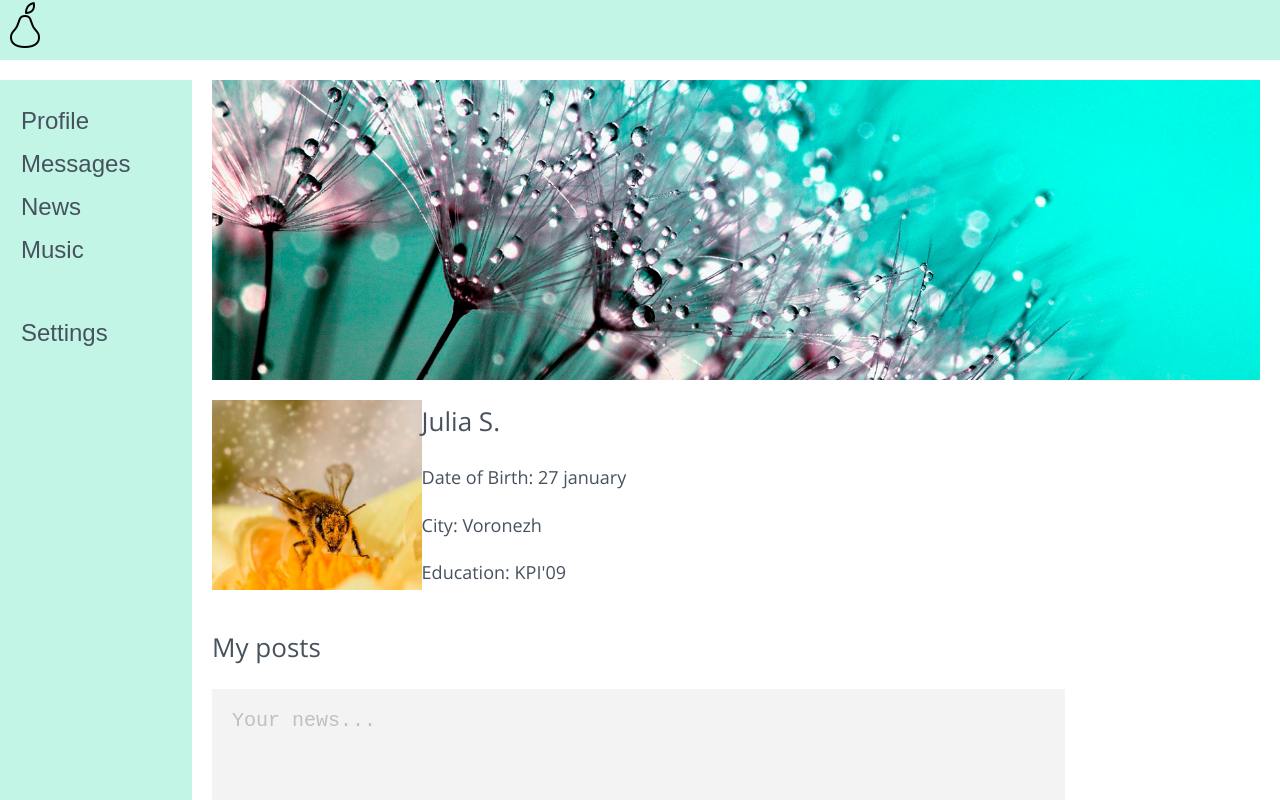
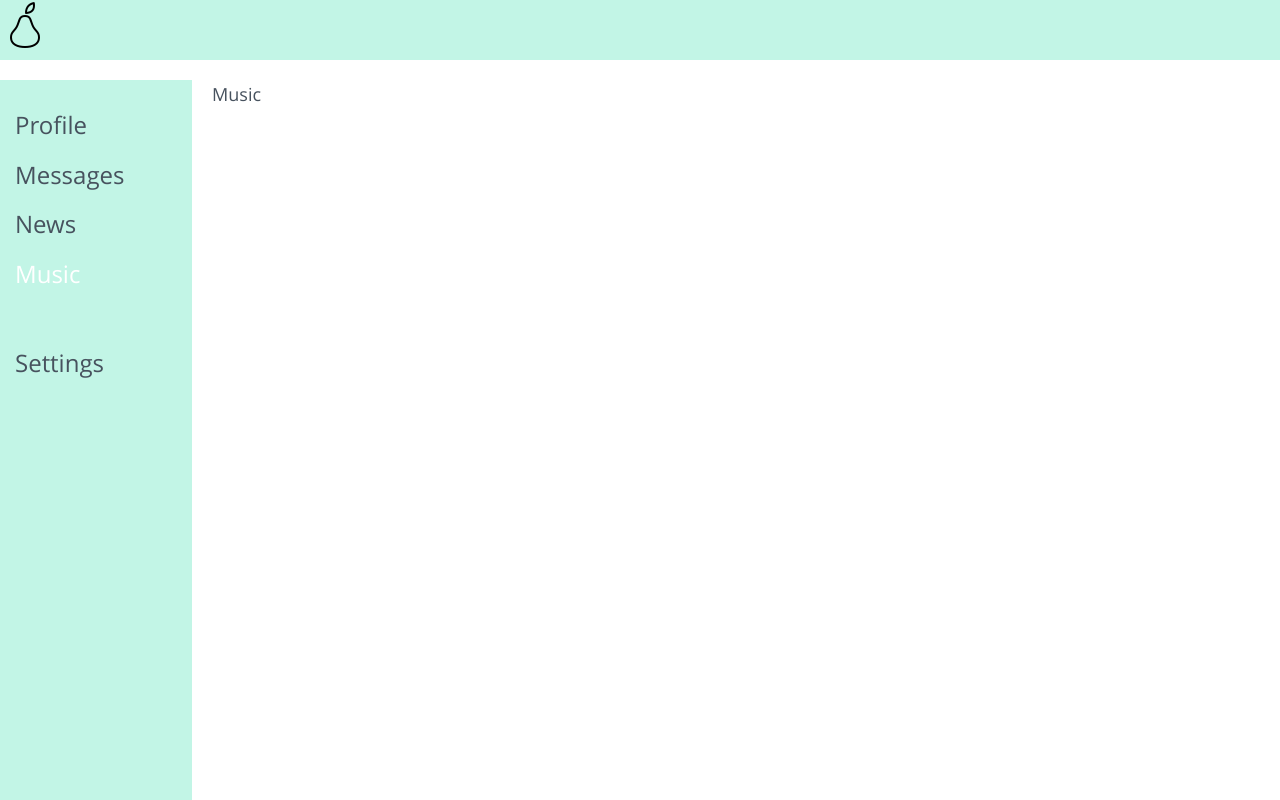
Before and after one commit to SerovaJ/first_react_project, a React (Create React App) app: page /music in a window 1280 px wide. Shown: the top 800 px of the page. Built offline with nearby package versions, Linux system fonts and the light colour scheme.

Commit message:
Использование react-router-dom

```diff
--- a/package.json
+++ b/package.json
@@ -8,6 +8,7 @@
     "@testing-library/user-event": "^7.2.1",
     "react": "^16.13.1",
     "react-dom": "^16.13.1",
+    "react-router-dom": "^5.2.0",
     "react-scripts": "3.4.1"
   },
   "scripts": {
--- a/src/App.js
+++ b/src/App.js
@@ -1,22 +1,31 @@
 import React from 'react';
+import { BrowserRouter, Route } from 'react-router-dom';
 import './App.css';
 import Dialogs from './components/Dialogs/Dialogs';
 import Header from './components/Header/Header';
+import Music from './components/Music/Music';
 import Navbar from './components/Navbar/Navbar';
+import News from './components/News/News';
 import Profile from './components/Profile/Profile';
+import Settings from './components/Settings/Settings';
 
 
 function App() {
 	return (
-		<div className="Page">
-			<Header />
-			<Navbar />
+		<BrowserRouter>
+			<div className="Page">
+				<Header />
+				<Navbar />
 
-			<div className="Content">
-				{/* <Dialogs /> */}
-				<Profile />
+				<div className="Content">
+					<Route path = '/dialogs' component = {Dialogs} />
+					<Route path = '/profile' component = {Profile} />
+					<Route path = '/news' component = {News} />
+					<Route path = '/music' component = {Music} />
+					<Route path = '/settings' component = {Settings} />
+				</div>
 			</div>
-		</div>
+		</BrowserRouter>
 	);
 }
 
--- /dev/null
+++ b/src/components/Music/Music.js
@@ -0,0 +1,12 @@
+import React from 'react';
+import s from './Music.module.css';
+
+const Music = () => {
+	return (
+		<div>
+			Music
+		</div>
+	)
+}
+
+export default Music;
--- a/src/components/Navbar/Navbar.js
+++ b/src/components/Navbar/Navbar.js
@@ -1,4 +1,5 @@
 import React from 'react';
+import { NavLink } from 'react-router-dom';
 import s from './Navbar.module.css';
 
 
@@ -7,19 +8,19 @@
 		<nav className="Navbar">
 			<ul className={s.list}>
 				<li className={s.item}>
-					<button className={s.item_link}>Profile</button>
+					<NavLink to="/profile" className={s.item_link} activeClassName={s.active}>Profile</NavLink>
 				</li>
 				<li className={s.item}>
-					<button className={s.item_link}>Messages</button>
+					<NavLink to="/dialogs" className={s.item_link} activeClassName={s.active}>Messages</NavLink>
 				</li>
 				<li className={s.item}>
-					<button className={s.item_link}>News</button>
+					<NavLink to="/news" className={s.item_link} activeClassName={s.active}>News</NavLink>
 				</li>
 				<li className={s.item}>
-					<button className={s.item_link}>Music</button>
+					<NavLink to="/music" className={s.item_link} activeClassName={s.active}>Music</NavLink>
 				</li>
 				<li className={s.item}>
-					<button className={s.item_link}>Settings</button>
+					<NavLink to="/settings" className={s.item_link} activeClassName={s.active}>Settings</NavLink>
 				</li>
 			</ul>
 		</nav>
--- a/src/components/Navbar/Navbar.module.css
+++ b/src/components/Navbar/Navbar.module.css
@@ -13,3 +13,7 @@
 	font-size: 24px;
 	color: inherit;
 }
+
+.item_link.active {
+	color: white;
+}
--- /dev/null
+++ b/src/components/News/News.js
@@ -0,0 +1,12 @@
+import React from 'react';
+import s from './News.module.css';
+
+const News = () => {
+	return (
+		<div>
+			News
+		</div>
+	);
+}
+
+export default News;
--- a/src/components/Profile/MyPosts/Post/Post.js
+++ b/src/components/Profile/MyPosts/Post/Post.js
@@ -2,7 +2,7 @@
 import s from "./Post.module.css";
 
 const Post = (props) => {
-console.log(props.message)
+
   return (
     <div className={s.published}>
     <div className={s.item}>
--- /dev/null
+++ b/src/components/Settings/Settings.js
@@ -0,0 +1,12 @@
+import React from 'react';
+import s from './Settings.module.css';
+
+const Settings = () => {
+	return (
+		<div>
+			Settings
+		</div>
+	)
+}
+
+export default Settings;
```
Also changed, not shown: src/components/Music/Music.module.css (added), src/components/News/News.module.css (added), src/components/Settings/Settings.module.css (added), 1 other file (tests, documents, lock files or other folders).
